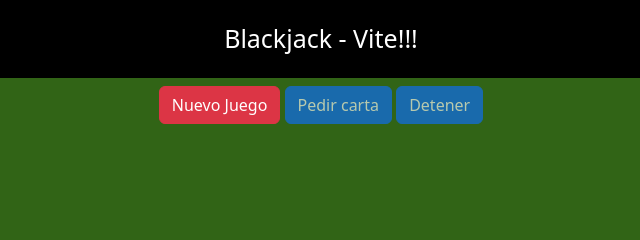
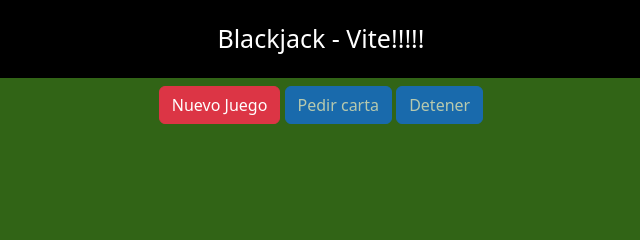
Before and after one commit to oolivaresc/js-vite-blackjack, a website built with Vite: page index.html in a window 1280 px wide. Shown: the top 240 px of the page, 319-959 px from the left. Built offline with nearby package versions, Linux system fonts and the light colour scheme.

Commit message:
Test with main

```diff
--- a/index.html
+++ b/index.html
@@ -10,7 +10,7 @@
 
   <body>
     <header class="titulo">
-      Blackjack - Vite!!!
+      Blackjack - Vite!!!!!
     </header>
 
     <div class="row mt-2 text-center">
```
